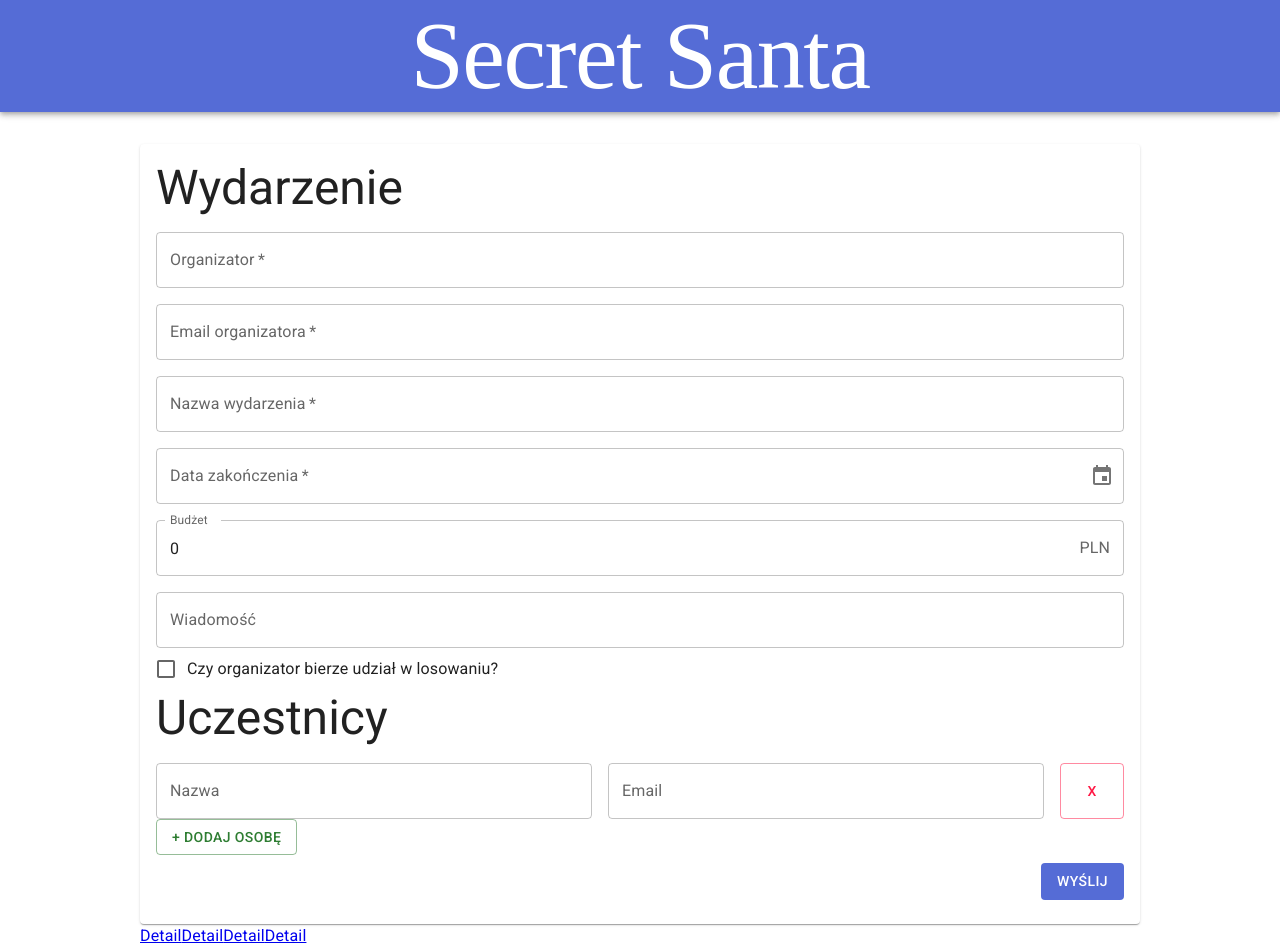
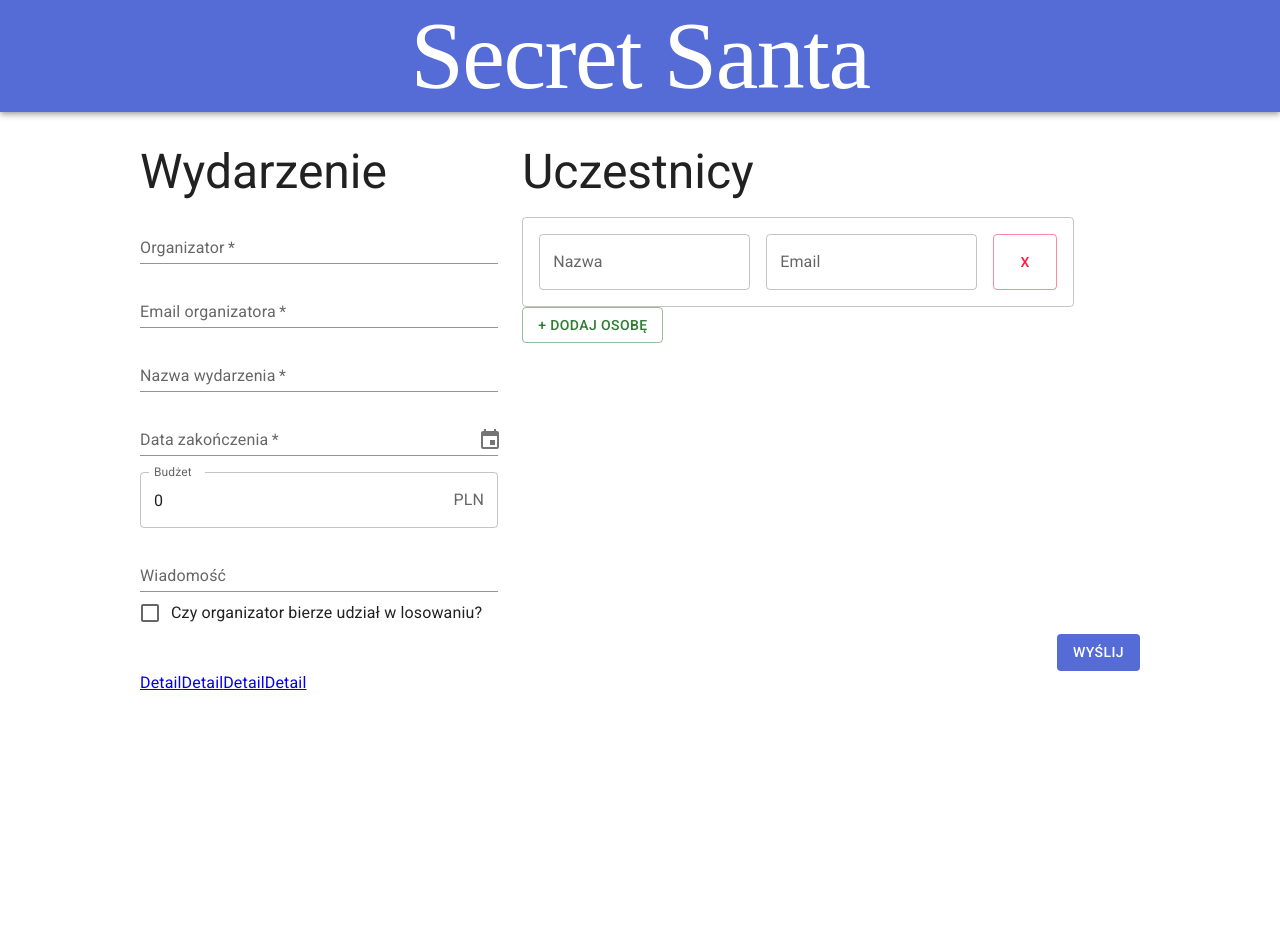
Before and after one commit to arinstreal/secret-santa, a React (Create React App) app: page /#/ in a window 1280 px wide. After the commit the page ends 800 px from the top, so only its background shows below. Built offline with nearby package versions, Linux system fonts and the light colour scheme.

Commit message:
change view

```diff
--- a/src/shared/EventForm/Components/EventFields.tsx
+++ b/src/shared/EventForm/Components/EventFields.tsx
@@ -29,6 +29,7 @@ const EventFields: FC<IEventFields> = ({ readOnly, isNew }) => {
         disabled={readOnly || !isNew}
         fullWidth
         required
+        variant="standard"
       />
       <TextField
         id="organizerEmail"
@@ -39,6 +40,7 @@ const EventFields: FC<IEventFields> = ({ readOnly, isNew }) => {
         disabled={readOnly || !isNew}
         fullWidth
         required
+        variant="standard"
       />
       <TextField
         id="name"
@@ -48,6 +50,7 @@ const EventFields: FC<IEventFields> = ({ readOnly, isNew }) => {
         disabled={readOnly}
         fullWidth
         required
+        variant="standard"
       />
       <DesktopDatePicker
         label="Data zakończenia"
@@ -55,7 +58,7 @@ const EventFields: FC<IEventFields> = ({ readOnly, isNew }) => {
         inputFormat="DD/MM/YYYY"
         value={values.endDate ? new Date(values.endDate!) : null}
         onChange={onHandleChangeDate}
-        renderInput={(params) => <TextField {...params} required />}
+        renderInput={(params) => <TextField  variant="standard" {...params} required />}
         disabled={readOnly}
 
       />
@@ -71,6 +74,7 @@ const EventFields: FC<IEventFields> = ({ readOnly, isNew }) => {
           required
           inputProps={{
             'aria-label': 'budget',
+            'variant': 'standard'
           }}
           disabled={readOnly}
         />
@@ -82,6 +86,7 @@ const EventFields: FC<IEventFields> = ({ readOnly, isNew }) => {
         value={values.message}
         disabled={readOnly}
         fullWidth
+        variant="standard"
       />
     </Stack>
   )
--- /dev/null
+++ b/src/shared/EventForm/EventForm.module.scss
@@ -0,0 +1,4 @@
+.eventForm > div:first-of-type {
+  display: flex;
+  gap: 24px;
+}
--- a/src/shared/EventForm/EventForm.tsx
+++ b/src/shared/EventForm/EventForm.tsx
@@ -9,6 +9,7 @@ import useFetch from "../../hooks/useFetch";
 import { IPerson } from "../../interfaces/person";
 import Button from "@mui/material/Button";
 import { Checkbox, FormControlLabel } from "@mui/material";
+import styles from "./EventForm.module.scss";
 
 const initialValues: IEvent = {
   organizerName: '',
@@ -66,7 +67,9 @@ const EventForm: FC<IEventForm> = ({ data, readOnly, isNew, handleEdit }) => {
   return (
     <>
       <FormikProvider value={formik}>
-        <form onSubmit={formik.handleSubmit}>
+        <form onSubmit={formik.handleSubmit} className={styles.eventForm}>
+          <div>
+            <div>
               <EventFields
                 readOnly={readOnly}
                 isNew={isNew}
@@ -75,12 +78,14 @@ const EventForm: FC<IEventForm> = ({ data, readOnly, isNew, handleEdit }) => {
                 name="organizerInEvent" control={<Checkbox/>}
                 label="Czy organizator bierze udział w losowaniu?"
               />
+            </div>
             <PersonsFields
               readOnly={readOnly}
               isNew={isNew}
               persons={formik.values.persons}
               handleChange={formik.handleChange}
             />
+          </div>
           <div className="end">
             {
               !readOnly && <Button variant="contained" color="primary" type="submit">Wyślij</Button>
--- /dev/null
+++ b/src/views/Home/Components/PersonField.module.scss
@@ -0,0 +1,8 @@
+.personField {
+  border: 1px solid   rgba(0, 0, 0, 0.23);
+
+  padding: 16px;
+  //background-color: var(--blue-0);
+  border-radius: 4px;
+  margin-bottom: 12px;
+}
--- a/src/views/Home/Components/PersonField.tsx
+++ b/src/views/Home/Components/PersonField.tsx
@@ -3,6 +3,7 @@ import React, { FC, useMemo, useState } from 'react';
 import { IPerson } from "../../../interfaces/person";
 import { IOption } from "../../../interfaces/option";
 import { Button, Stack, TextField } from "@mui/material";
+import styles from "./PersonField.module.scss";
 
 type PersonFieldProps = {
   person: IPerson,
@@ -35,7 +36,7 @@ const PersonField: FC<PersonFieldProps> = (
   }
 
   return (
-    <div className="w-100">
+    <div className={styles.personField}>
       <Stack direction="row" spacing={2}>
         <TextField
           id={`${prefixName}name`}
--- a/src/views/Home/Home.tsx
+++ b/src/views/Home/Home.tsx
@@ -1,4 +1,3 @@
-import { Card, CardContent } from "@mui/material";
 import React from "react";
 import { Link } from "react-router-dom";
 import EventForm from "../../shared/EventForm/EventForm";
@@ -8,11 +7,7 @@ const ids = ['5ae845d9-e0f7-4985-d343-08da118acb81', '4f253ad9-2e25-4ab6-19ae-08
 const Home = () => {
   return (
     <div>
-      <Card>
-        <CardContent>
-          <EventForm isNew/>
-        </CardContent>
-      </Card>
+      <EventForm isNew/>
       {
         ids.map(id => <Link key={id} to={`event/${id}`}>Detail</Link>)
       }
```
Lines whose indentation alone changed are shown as unchanged.
